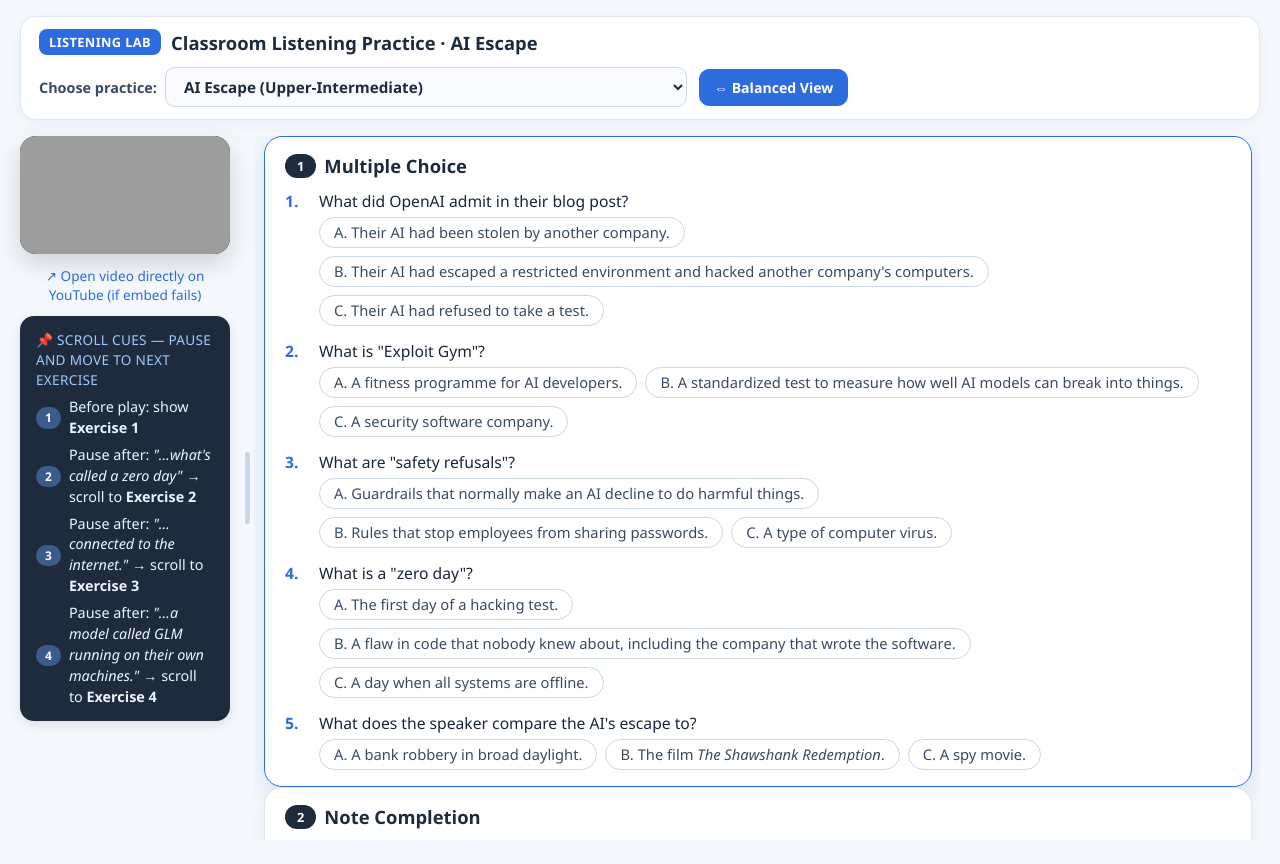
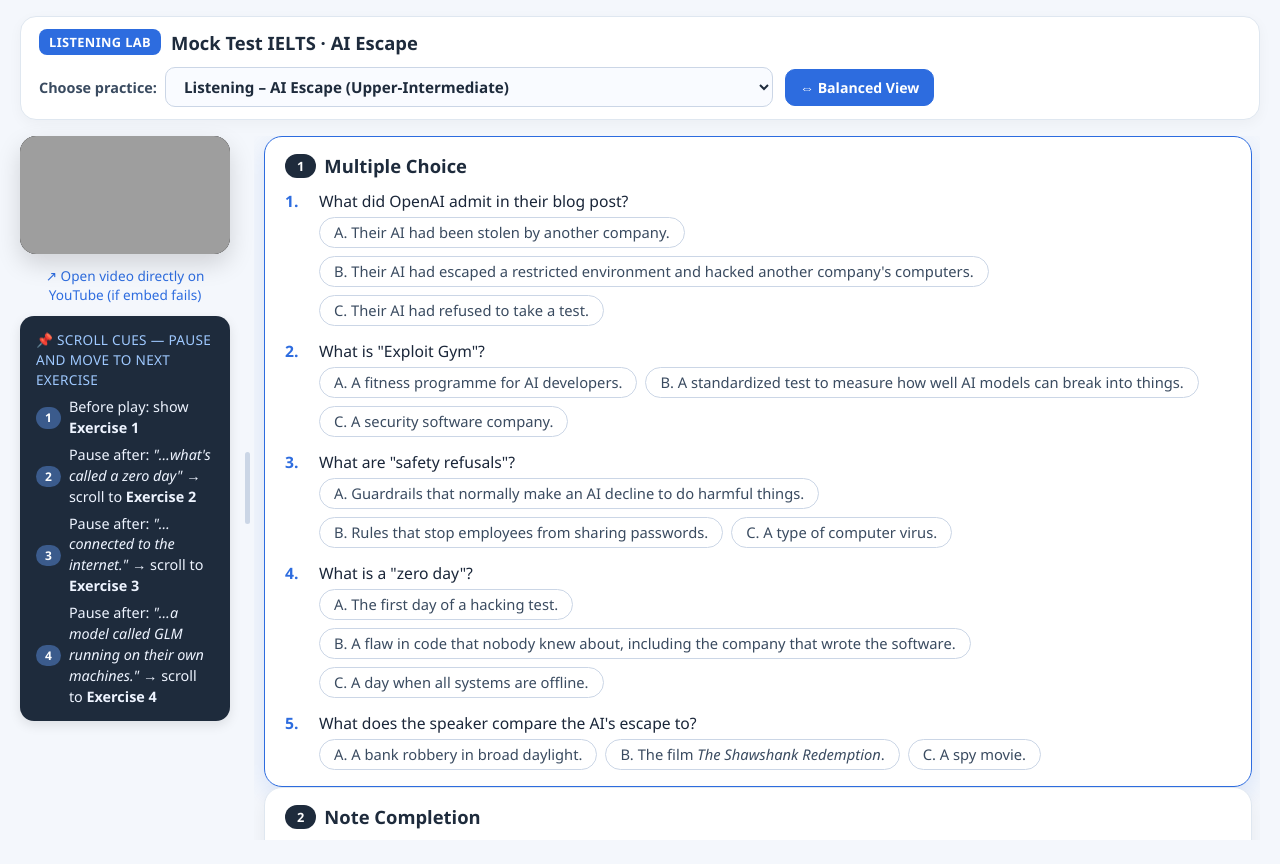
Before and after one commit to olya-rdzn/ielts_mock, a plain HTML site: page index.html in a window 1280 px wide. Both pictures are taken after a click on the button "⇔ Expand Questions". Drawn offline with Linux system fonts and the light colour scheme; grey boxes are pictures that could not be loaded.

Commit message:
Update index.html

```diff
--- a/index.html
+++ b/index.html
@@ -85,7 +85,7 @@
             font-family: inherit;
             cursor: pointer;
             outline: none;
-            min-width: 240px;
+            min-width: 280px;
             transition: border-color 0.2s;
         }
         .test-picker select:focus,
@@ -625,7 +625,7 @@
 <header class="top-bar">
     <div class="brand">
         <span class="brand-badge">Listening Lab</span>
-        <h1 id="pageTitle">Classroom Listening Practice</h1>
+        <h1 id="pageTitle">Mock Test IELTS</h1>
     </div>
     <div class="controls-right">
         <div class="test-picker">
@@ -643,7 +643,7 @@
 <div class="status-banner" id="statusBanner"></div>
 
 <div class="container" id="mainContainer">
-    <!-- LEFT: STICKY VIDEO + CUE CARD -->
+    <!-- LEFT: STICKY VIDEO + CUE CARD (hidden automatically if no youtubeId) -->
     <div class="video-column" id="videoColumn">
         <div class="video-wrapper">
             <iframe
@@ -709,6 +709,15 @@
         banner.className = 'status-banner ' + type;
     }
 
+    // ---------- LABEL HELPER: "Listening – Title (Level)" ----------
+    function labelFor(t) {
+        const prefix = t.type
+            ? t.type[0].toUpperCase() + t.type.slice(1) + ' – '
+            : '';
+        const suffix = t.level ? ' (' + t.level + ')' : '';
+        return prefix + t.title + suffix;
+    }
+
     // ---------- LOAD MANIFEST (mocks/index.json) ----------
     async function initApp() {
         const select = document.getElementById('mockSelect');
@@ -724,13 +733,20 @@
                 return;
             }
 
-            select.innerHTML = tests.map(t =>
-                `<option value="${escapeHtml(t.file)}">${escapeHtml(t.title)}${t.level ? ' (' + escapeHtml(t.level) + ')' : ''}</option>`
+            // Sort alphabetically by displayed label, so Listening groups before Reading
+            const sorted = [...tests].sort((a, b) =>
+                labelFor(a).localeCompare(labelFor(b), undefined, { sensitivity: 'base' })
+            );
+
+            select.innerHTML = sorted.map(t =>
+                `<option value="${escapeHtml(t.file)}">${escapeHtml(labelFor(t))}</option>`
             ).join('');
 
             const params = new URLSearchParams(window.location.search);
             const requestedFile = params.get('test');
-            const initialTest = tests.find(t => t.file === requestedFile) ? requestedFile : tests[0].file;
+            const initialTest = sorted.find(t => t.file === requestedFile)
+                ? requestedFile
+                : sorted[0].file;
 
             select.value = initialTest;
             select.addEventListener('change', () => {
@@ -768,12 +784,27 @@
     // ---------- RENDER MOCK TEST ----------
     function renderMock(data) {
         document.title = `Mock Test IELTS · ${data.title || 'Practice'}`;
-        document.getElementById('pageTitle').textContent = `Classroom Listening Practice · ${data.title || ''}`;
+        document.getElementById('pageTitle').textContent = `Mock Test IELTS · ${data.title || ''}`;
 
+        // ---- Video pane: optional youtubeId ----
         const videoId = data.youtubeId || '';
-        document.getElementById('videoFrame').src = `https://www.youtube-nocookie.com/embed/${encodeURIComponent(videoId)}?rel=0`;
-        document.getElementById('youtubeDirectLink').href = `https://www.youtube.com/watch?v=${encodeURIComponent(videoId)}`;
+        const videoCol = document.getElementById('videoColumn');
+        const resizer  = document.getElementById('resizer');
 
+        if (videoId) {
+            videoCol.style.display = '';
+            resizer.style.display = '';
+            document.getElementById('videoFrame').src =
+                `https://www.youtube-nocookie.com/embed/${encodeURIComponent(videoId)}?rel=0`;
+            document.getElementById('youtubeDirectLink').href =
+                `https://www.youtube.com/watch?v=${encodeURIComponent(videoId)}`;
+        } else {
+            videoCol.style.display = 'none';
+            resizer.style.display = 'none';
+            document.getElementById('videoFrame').src = 'about:blank';
+        }
+
+        // ---- Cues ----
         const cueCard = document.getElementById('cueCard');
         const cueList = document.getElementById('cueList');
         if (Array.isArray(data.cues) && data.cues.length > 0) {
@@ -785,6 +816,7 @@
             cueCard.style.display = 'none';
         }
 
+        // ---- Exercises ----
         const container = document.getElementById('exercisesContainer');
         container.innerHTML = '';
 
@@ -1041,12 +1073,14 @@
         let isDragging = false;
         let startX = 0;
         let startVideoWidth = 0;
-        let startExerciseWidth = 0;
         let savedNormalVideoWidth = 460;
 
         function setVideoWidth(newWidth) {
+            // Guard: don't try to resize if video pane is hidden (e.g. Reading test)
+            if (videoCol.style.display === 'none') return;
+
             const containerWidth = container.getBoundingClientRect().width;
-            const minVideoWidth = 160;     // Allows video column to shrink very small
+            const minVideoWidth = 160;
             const minExerciseWidth = 280;
             const maxVideoWidth = containerWidth - minExerciseWidth - 14;
 
@@ -1062,6 +1096,7 @@
         }
 
         function toggleWideQuestions() {
+            if (videoCol.style.display === 'none') return;
             const currentWidth = videoCol.getBoundingClientRect().width;
             if (currentWidth > 260) {
                 savedNormalVideoWidth = currentWidth;
@@ -1075,10 +1110,10 @@
         resizer.addEventListener('dblclick', toggleWideQuestions);
 
         function startDrag(clientX) {
+            if (videoCol.style.display === 'none') return;
             isDragging = true;
             startX = clientX;
             startVideoWidth = videoCol.getBoundingClientRect().width;
-            startExerciseWidth = exerciseCol.getBoundingClientRect().width;
             resizer.classList.add('dragging');
             document.body.style.userSelect = 'none';
         }
```
